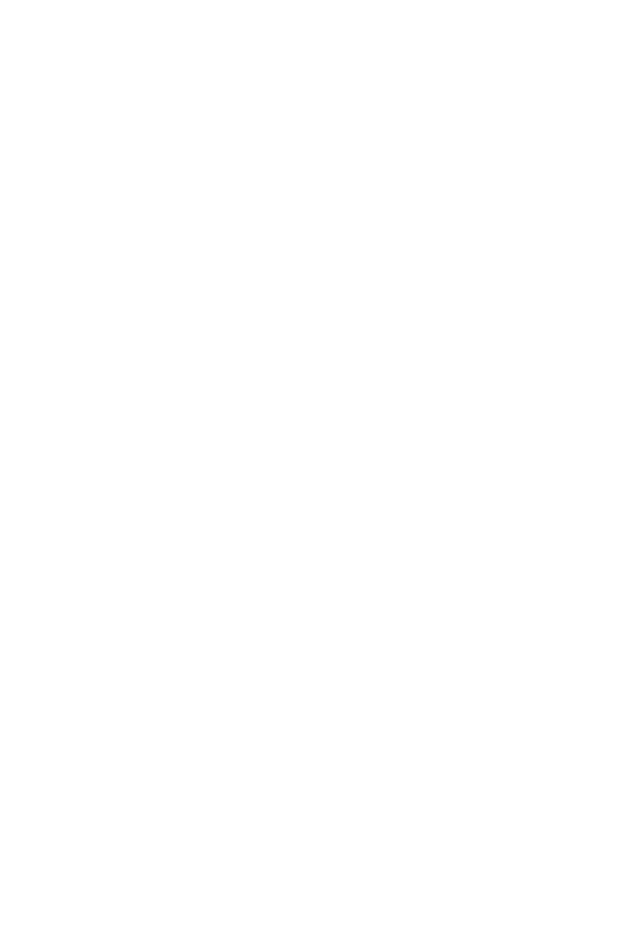
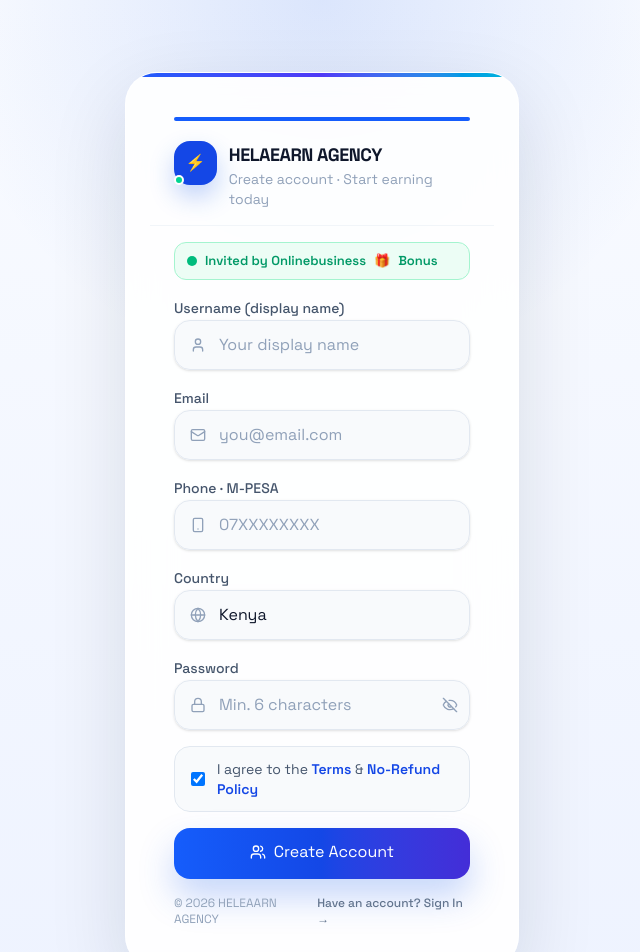
Before and after one commit to NbrMx3/HELEARN.COM, a React (Vite) app in the folder Healern.com/: page /register in a window 1280 px wide. Before the commit this address had no page. Shown: the top 952 px of the page, without its empty margins (318-958 px from the left). Before the commit the page ends 800 px from the top, so only its background shows below. Built offline with nearby package versions, Linux system fonts and the light colour scheme.

Commit message:
Match registration and verification screenshots

```diff
--- a/Healern.com/src/App.tsx
+++ b/Healern.com/src/App.tsx
@@ -1,10 +1,15 @@
-import { Route, Routes } from 'react-router-dom'
+import { Navigate, Route, Routes } from 'react-router-dom'
 import { Home } from './pages/Home'
+import { Register } from './pages/Register'
+import { Verify } from './pages/Verify'
 
 export default function App() {
   return (
     <Routes>
       <Route path="/" element={<Home />} />
+      <Route path="/register" element={<Register />} />
+      <Route path="/verify" element={<Verify />} />
+      <Route path="*" element={<Navigate to="/" replace />} />
     </Routes>
   )
 }
--- a/Healern.com/src/pages/Register.tsx
+++ b/Healern.com/src/pages/Register.tsx
@@ -33,25 +33,24 @@
   }
 
   return (
-    <main className="min-h-screen bg-[radial-gradient(circle_at_top,rgba(37,99,235,0.12),transparent_30%),linear-gradient(180deg,#f7f9ff_0%,#eef2ff_100%)] px-4 py-8 text-slate-900 sm:px-6">
-      <div className="mx-auto max-w-[380px] pt-14 sm:pt-16">
-        <Card className="overflow-hidden p-0">
-          <div className="h-1.5 w-full bg-blue-600" />
-
-          <div className="px-4 pt-4 sm:px-5">
+    <main className="min-h-screen bg-[radial-gradient(circle_at_top,rgba(37,99,235,0.14),transparent_32%),linear-gradient(180deg,#f9fbff_0%,#eef3ff_100%)] px-4 py-8 text-slate-900 sm:px-6">
+      <div className="mx-auto max-w-[394px] pt-6 sm:pt-10">
+        <Card className="p-0">
+          <div className="border-b border-slate-100 px-5 pt-5 pb-4 sm:px-6">
+            <div className="mb-5 h-1 w-full rounded-full bg-blue-600" />
             <div className="flex items-start gap-3">
-              <div className="relative flex h-11 w-11 items-center justify-center rounded-xl bg-blue-700 text-white shadow-[0_10px_18px_rgba(37,99,235,0.28)]">
+              <div className="relative flex h-11 w-11 items-center justify-center rounded-2xl bg-blue-700 text-white shadow-[0_12px_24px_rgba(37,99,235,0.28)]">
                 ⚡
                 <span className="absolute bottom-0 left-0 h-2.5 w-2.5 rounded-full border-2 border-white bg-emerald-400" />
               </div>
-              <div className="pt-0.5">
-                <h1 className="text-[15px] font-extrabold leading-tight tracking-tight text-slate-900">HELAEARN AGENCY</h1>
-                <p className="text-[12px] text-slate-400">Create account · Start earning today</p>
+              <div>
+                <h1 className="text-lg font-bold tracking-tight text-slate-900">HELAEARN AGENCY</h1>
+                <p className="text-sm text-slate-400">Create account · Start earning today</p>
               </div>
             </div>
           </div>
 
-          <form onSubmit={handleSubmit} className="space-y-3 px-4 pb-4 pt-4 sm:px-5">
+          <form onSubmit={handleSubmit} className="space-y-4 px-5 py-4 sm:px-6">
             <div className="flex items-center gap-2 rounded-xl border border-emerald-200 bg-emerald-50 px-3 py-2 text-[13px] text-emerald-700">
               <span className="h-2.5 w-2.5 rounded-full bg-emerald-500" />
               <span className="font-semibold text-emerald-600">Invited by Onlinebusiness</span>
@@ -117,7 +116,7 @@
               rightSlot={<EyeOff size={16} className="text-slate-400" />}
             />
 
-            <label className="flex items-center gap-3 rounded-xl border border-slate-200 bg-white px-3 py-2.5 text-[13px] text-slate-600 shadow-sm">
+            <label className="flex items-center gap-3 rounded-2xl border border-slate-200 bg-slate-50/90 px-4 py-3 text-sm text-slate-600">
               <input
                 type="checkbox"
                 checked={agree}
@@ -130,15 +129,15 @@
               </span>
             </label>
 
-            <Button type="submit" className="w-full rounded-xl py-3.5 text-[14px] font-semibold" disabled={!agree || submitting}>
+            <Button type="submit" className="w-full rounded-2xl" disabled={!agree || submitting}>
               <span className="inline-flex items-center gap-2">
                 <Users size={16} /> Create Account
               </span>
             </Button>
 
-            <div className="flex items-end justify-between pt-1 text-[11px] text-slate-300">
+            <div className="flex items-center justify-between text-xs text-slate-400">
               <span>© 2026 HELEAARN AGENCY</span>
-              <a href="/verify" className="font-semibold text-slate-500 hover:text-blue-700">
+              <a href="/verify" className="font-medium text-slate-500 hover:text-blue-700">
                 Have an account? Sign In →
               </a>
             </div>
--- a/Healern.com/src/pages/Verify.tsx
+++ b/Healern.com/src/pages/Verify.tsx
@@ -47,29 +47,28 @@
   }
 
   return (
-    <main className="min-h-screen bg-[radial-gradient(circle_at_top,rgba(37,99,235,0.12),transparent_30%),linear-gradient(180deg,#f7f9ff_0%,#eef2ff_100%)] px-4 py-8 text-slate-900 sm:px-6">
-      <div className="mx-auto max-w-96 pt-14 sm:pt-16">
-        <Card className="overflow-hidden p-0">
-          <div className="h-1.5 w-full bg-blue-600" />
-
-          <div className="px-4 pt-4 sm:px-5">
+    <main className="min-h-screen bg-[radial-gradient(circle_at_top,rgba(37,99,235,0.14),transparent_32%),linear-gradient(180deg,#f9fbff_0%,#eef3ff_100%)] px-4 py-8 text-slate-900 sm:px-6">
+      <div className="mx-auto max-w-98.5 pt-6 sm:pt-10">
+        <Card className="p-0">
+          <div className="border-b border-slate-100 px-5 pt-5 pb-4 sm:px-6">
+            <div className="mb-5 h-1 w-full rounded-full bg-blue-600" />
             <div className="flex items-start gap-3">
-              <div className="relative flex h-11 w-11 items-center justify-center rounded-xl bg-blue-700 text-white shadow-[0_10px_18px_rgba(37,99,235,0.28)]">
+              <div className="relative flex h-11 w-11 items-center justify-center rounded-2xl bg-blue-700 text-white shadow-[0_12px_24px_rgba(37,99,235,0.28)]">
                 ⚡
                 <span className="absolute bottom-0 left-0 h-2.5 w-2.5 rounded-full border-2 border-white bg-amber-400" />
               </div>
-              <div className="pt-0.5">
-                <h1 className="text-[15px] font-extrabold leading-tight tracking-tight text-slate-900">HELAEARN AGENCY</h1>
-                <p className="text-[12px] text-slate-400">Account Verification</p>
+              <div>
+                <h1 className="text-lg font-bold tracking-tight text-slate-900">HELAEARN AGENCY</h1>
+                <p className="text-sm text-slate-400">Account Verification</p>
               </div>
             </div>
           </div>
 
-          <form onSubmit={handleSubmit} className="space-y-3 px-4 pb-4 pt-4 sm:px-5">
-            <div className="rounded-xl border border-emerald-200 bg-emerald-50 px-4 py-3 text-emerald-700 shadow-sm">
+          <form onSubmit={handleSubmit} className="space-y-4 px-5 py-4 sm:px-6">
+            <div className="rounded-2xl border border-emerald-200 bg-emerald-50 px-4 py-3 text-emerald-700">
               <p className="text-[12px] font-semibold uppercase tracking-wide text-emerald-600">Verification fee</p>
               <p className="mt-1 text-[34px] font-extrabold leading-none tracking-tight text-slate-900">Ksh100.00</p>
-              <p className="mt-1 text-[13px] text-slate-500">One-time payment · Instant activation</p>
+              <p className="text-sm text-slate-500">One-time payment · Instant activation</p>
             </div>
 
             <InputField
@@ -80,19 +79,20 @@
                 placeholder: '0712 345 678',
               }}
               icon={<Smartphone size={16} />}
-              helperText="Accepts: 07XX..., 254XX..., +254X..."
             />
 
-            <Button type="submit" className="w-full rounded-xl py-3.5 text-[14px] font-semibold" disabled={submitting}>
+            <p className="-mt-2 text-center text-[12px] text-slate-400">Accepts: 07XX... · 254XX... · +254X...</p>
+
+            <Button type="submit" className="w-full rounded-2xl" disabled={submitting}>
               <span className="inline-flex items-center gap-2">
-                <LockKeyhole size={15} /> Pay Ksh100.00 & Activate
+                <LockKeyhole size={16} /> Pay Ksh100.00 & Activate
               </span>
             </Button>
 
             <button
               type="button"
               onClick={() => navigate('/')}
-              className="mx-auto flex items-center gap-2 pt-0.5 text-[13px] font-medium text-slate-400 hover:text-slate-600"
+              className="mx-auto flex items-center gap-2 text-sm font-medium text-slate-400 hover:text-slate-600"
             >
               <ArrowLeft size={14} /> Logout
             </button>
```
